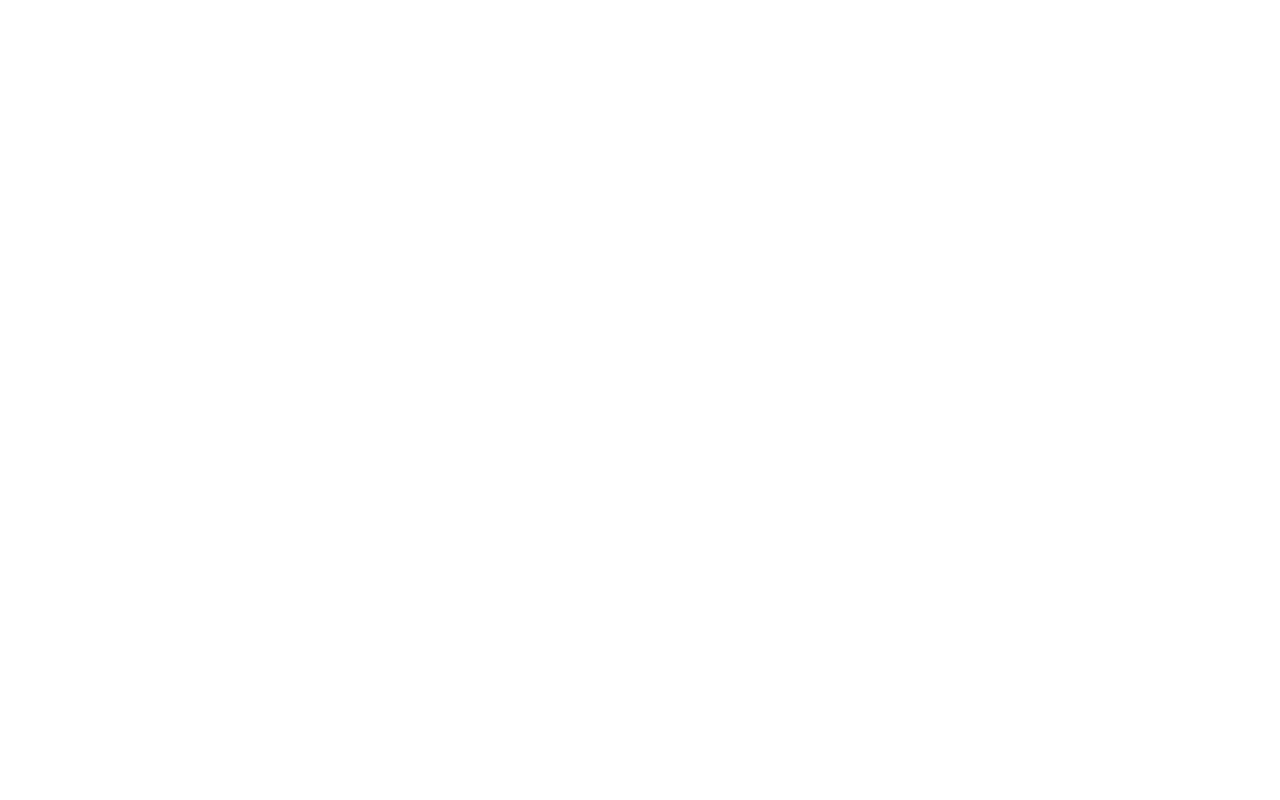
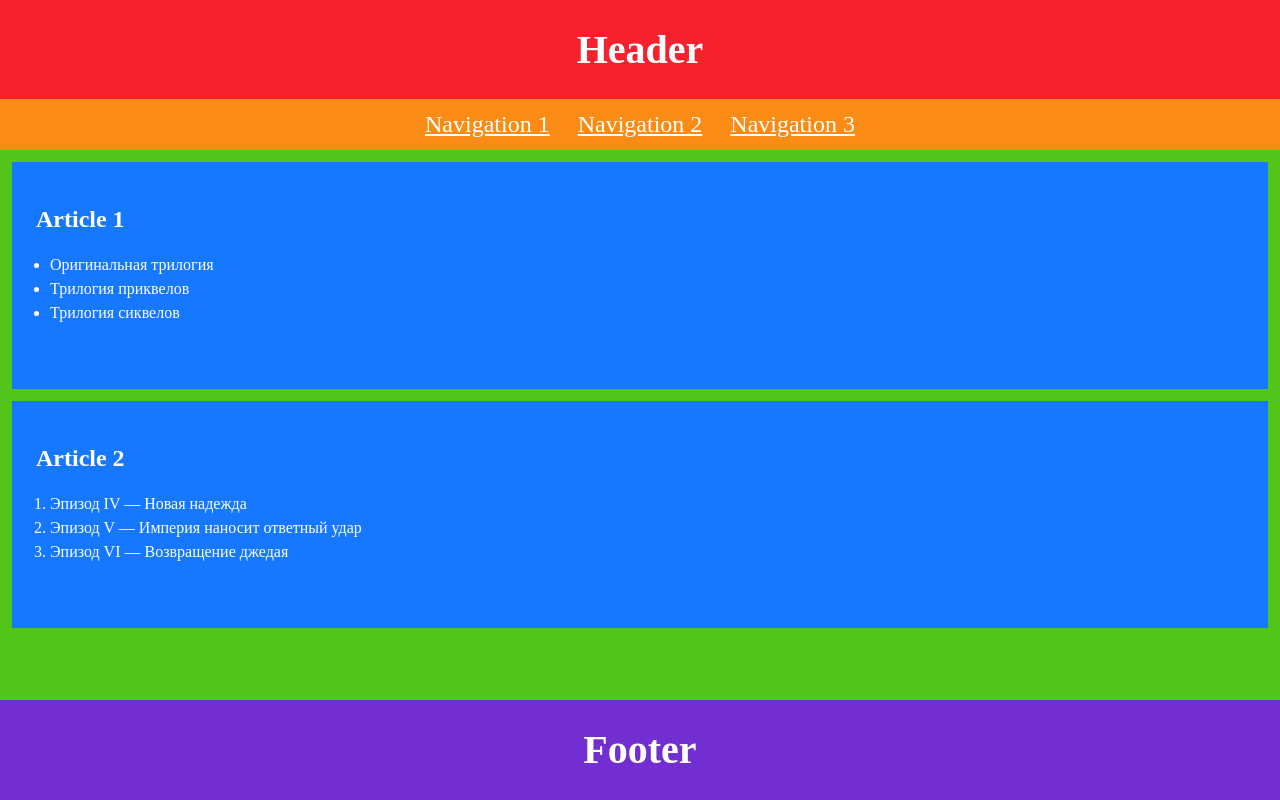
Before and after one commit to js-tasks-ru/htmlcss-20230411_alexandr-baranchugov, a website: page 02-dz0/01-semantic-mockup/solution.html in a window 1280 px wide. Drawn offline with Linux system fonts and the light colour scheme.

Commit message:
Feature: Task 2 - semantic html [ref: task-2]

```diff
--- a/02-dz0/01-semantic-mockup/solution.html
+++ b/02-dz0/01-semantic-mockup/solution.html
@@ -1,4 +1,44 @@
 <!DOCTYPE html>
 <html lang="ru">
-    <!-- Ваше решение -->
+<head>
+  <meta charset="utf-8">
+  <link rel="stylesheet" href="styles.css">
+  <title>Task 2 solution</title>
+</head>
+<body>
+<header>
+  <hgroup>
+    <h1>Header</h1>
+  </hgroup>
+  <nav>
+    <a href="#">Navigation 1</a>
+    <a href="#">Navigation 2</a>
+    <a href="#">Navigation 3</a>
+  </nav>
+</header>
+
+<main>
+  <article>
+    <h2>Article 1</h2>
+    <ul>
+      <li>Оригинальная трилогия</li>
+      <li>Трилогия приквелов</li>
+      <li>Трилогия сиквелов</li>
+    </ul>
+  </article>
+
+  <article>
+    <h2>Article 2</h2>
+    <ol>
+      <li>Эпизод IV — Новая надежда</li>
+      <li>Эпизод V — Империя наносит ответный удар</li>
+      <li>Эпизод VI — Возвращение джедая</li>
+    </ol>
+  </article>
+</main>
+
+<footer>
+  <h1>Footer</h1>
+</footer>
+</body>
 </html>
--- /dev/null
+++ b/02-dz0/01-semantic-mockup/styles.css
@@ -0,0 +1,68 @@
+* {
+    padding: 0;
+    box-sizing: border-box;
+}
+
+html,
+body {
+    color: #fff;
+    font-size: 16px;
+    margin: 0;
+    height: 100%;
+    width: 100%;
+}
+
+h1 {
+    text-align: center;
+    font-size: 40px;
+    margin: 26px 0;
+}
+
+ul, ol {
+    padding-left: 14px;
+}
+
+ul > li,
+ol > li {
+    line-height: 1.5;
+}
+
+header {
+    background: #f5222d;
+    height: 150px;
+    overflow: auto;
+}
+
+nav {
+    background: #fa8c16;
+    padding: 12px 0;
+    text-align: center;
+}
+
+nav a {
+    color: #fff;
+    font-size: 24px;
+    margin: 0 12px;
+}
+
+main {
+    background: #52c41a;
+    padding: 12px;
+    height: calc(100% - 250px);
+    overflow-y: auto;
+}
+
+article {
+    background: #1677ff;
+    padding: 24px 24px 48px;
+}
+
+article:not(:last-child) {
+    margin-bottom: 12px;
+}
+
+footer {
+    background: #722ed1;
+    height: 100px;
+    overflow: auto;
+}
```
